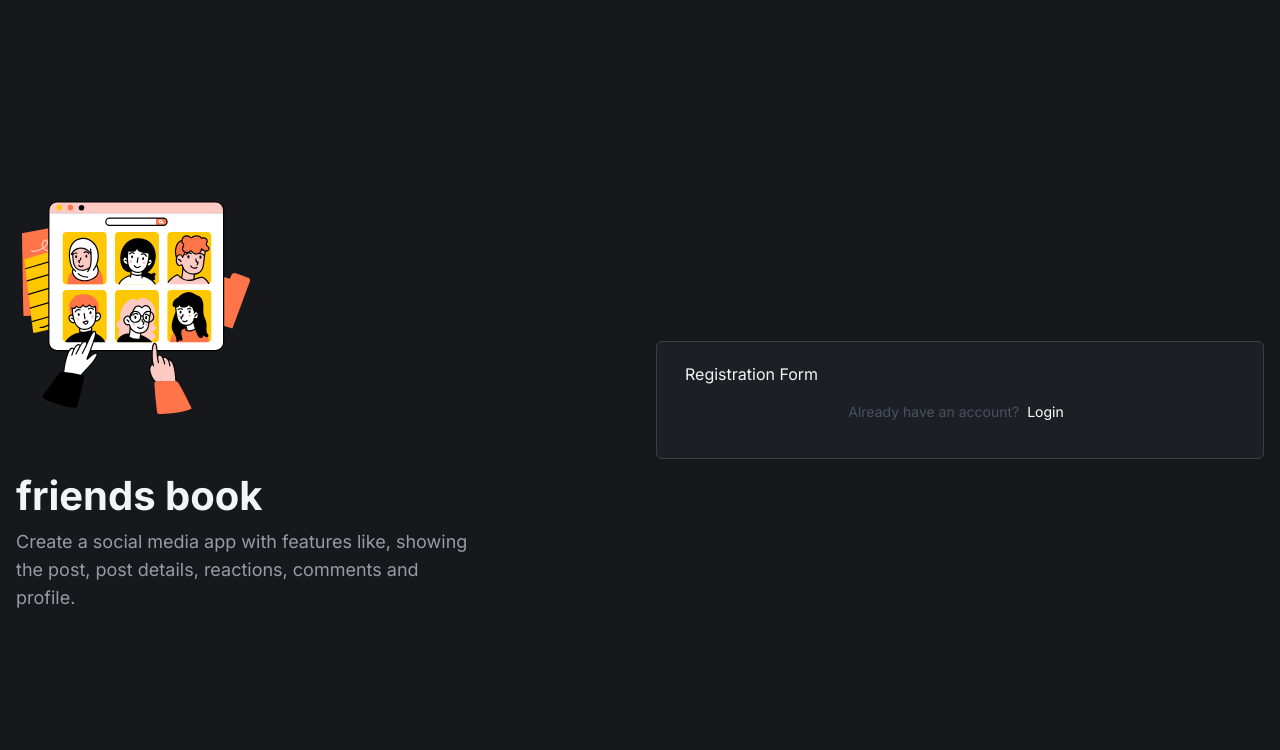
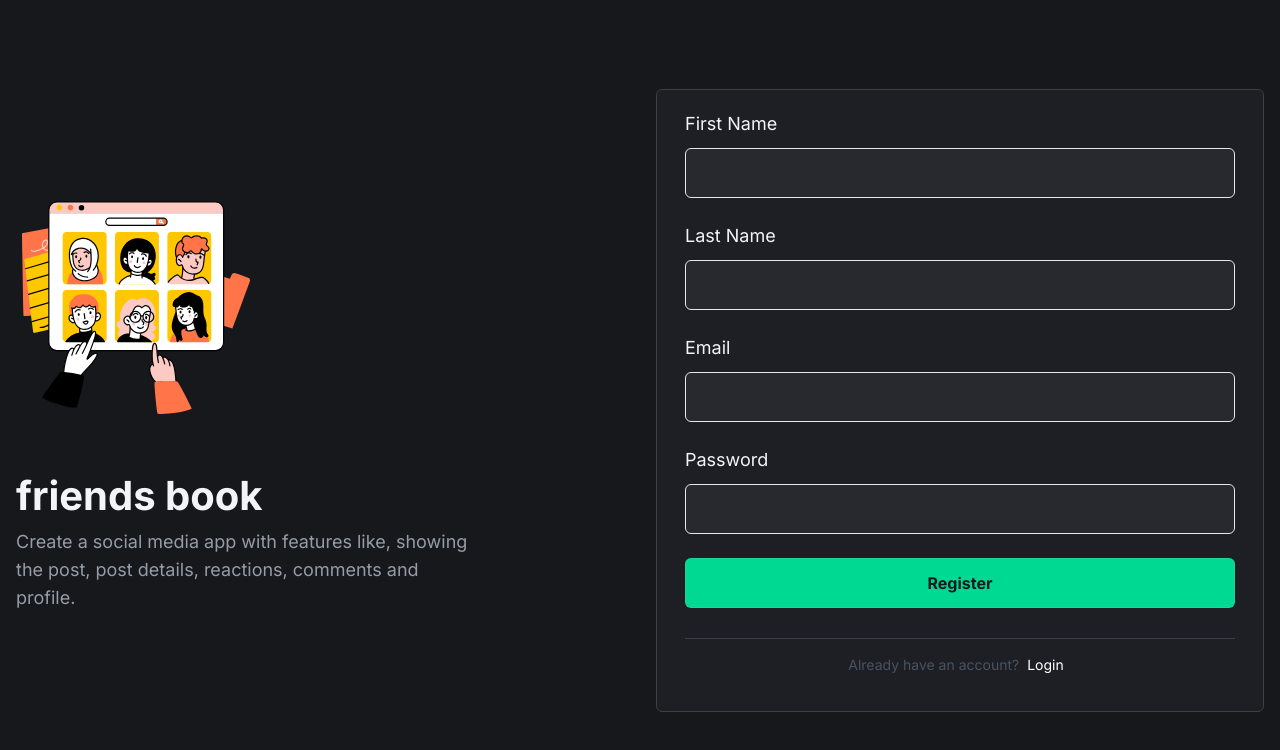
Before and after one commit to morsalin-islam335/friends-book, a React (Vite) app: page /register in a window 1280 px wide. Shown: the top 750 px of the page. Built offline with nearby package versions, Linux system fonts and the light colour scheme; no server answers.

Commit message:
implement new user registration feature

```diff
--- a/src/components/auth/RegistrationFrom.jsx
+++ b/src/components/auth/RegistrationFrom.jsx
@@ -1,7 +1,108 @@
+import axios from "axios";
+
+import { useForm } from "react-hook-form";
+
+import { useNavigate } from "react-router-dom";
+import Field from "../Field";
+
 export default function RegistrationForm() {
+  const navigate = useNavigate();
+
+  const {
+    register,
+    handleSubmit,
+    formState: { errors }, // sepereate error from formSate
+    setError,
+  } = useForm();
+
+  const submitForm = async (formData) => {
+    console.log(formData);
+
+    try {
+      const response = await axios.post(
+        `${import.meta.env.VITE_SERVER_BASE_URL}/auth/register`,
+        formData
+      );
+
+      if (response.status === 201) {
+        navigate("/login"); // after creating account user will navigate to login page
+      }
+    } catch (error) {
+      console.error(error);
+      setError("root.random", {
+        type: "random",
+        message: `Something went wrong. ${error.message}`,
+      });
+    }
+  };
   return (
     <>
-      <h1>Registration Form</h1>
+      <form
+        className="border-b border-[#3F3F3F] pb-10 lg:pb-[30px]"
+        onSubmit={handleSubmit(submitForm)}
+      >
+        <Field label="First Name" error={errors.firstName}>
+          <input
+            {...register("firstName", {
+              required: "First Name is Required",
+            })}
+            className={`auth-input ${
+              errors.firstName ? "border-red-500" : "border-gray-200"
+            }`}
+            type="firstName"
+            name="firstName"
+            id="firstName"
+          />
+        </Field>
+
+        <Field label="Last Name" error={errors.lastName}>
+          <input
+            {...register("lastName")}
+            className={`auth-input ${
+              errors.lastName ? "border-red-500" : "border-gray-200"
+            }`}
+            type="lastName"
+            name="lastName"
+            id="lastName"
+          />
+        </Field>
+        <Field label="Email" error={errors.email}>
+          <input
+            {...register("email", { required: "Email ID is Required" })}
+            className={`auth-input ${
+              errors.email ? "border-red-500" : "border-gray-200"
+            }`}
+            type="email"
+            name="email"
+            id="email"
+          />
+        </Field>
+
+        <Field label="Password" error={errors.password}>
+          <input
+            {...register("password", {
+              required: "Password is required",
+              minLength: {
+                value: 8,
+                message: "Your password must be at least 8 characters",
+              },
+            })}
+            className={`auth-input ${
+              errors.password ? "border-red-500" : "border-gray-200"
+            }`}
+            type="password"
+            name="password"
+            id="password"
+          />
+        </Field>
+        <p>{errors?.root?.random?.message}</p>
+        <button
+          className="auth-input bg-morsalinGreen font-bold text-deepDark transition-all hover:opacity-90"
+          type="submit"
+        >
+          Register
+        </button>
+      </form>
     </>
   );
 }
```
